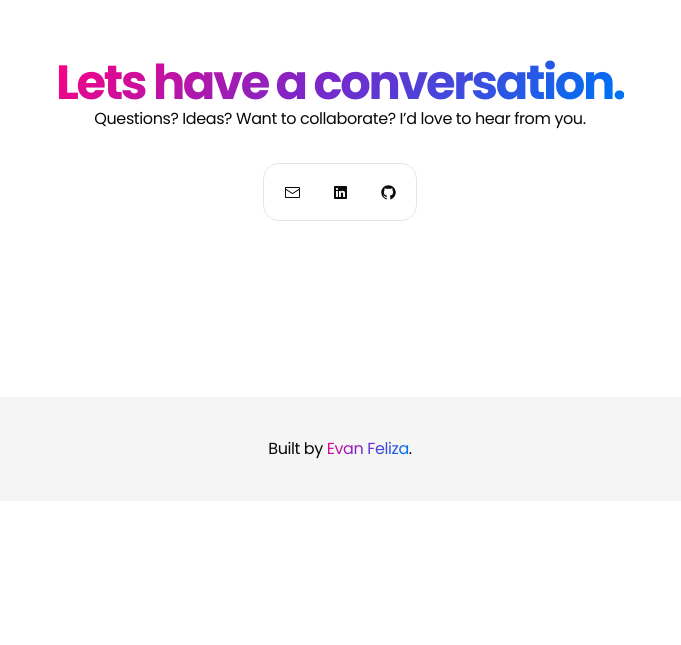
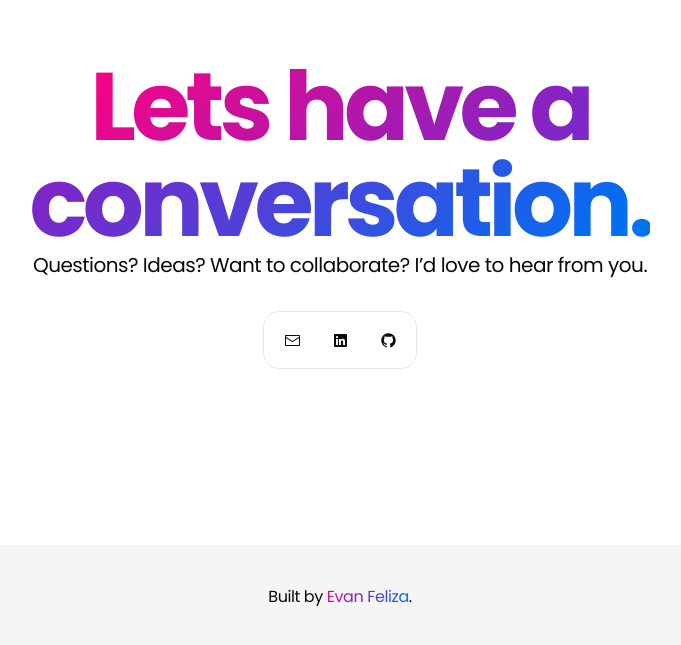
Before and after one commit to efeliza00/web-portfolio, a React (Vite) app: page / in a window 1280 px wide. Shown: the part 3639-4284 px from the top of the page, without its empty margins (300-981 px from the left). Before the commit the page ends 4140 px from the top, so only its background shows below. Built offline with nearby package versions, Linux system fonts and the light colour scheme.

Commit message:
chore(contact-section): enlarge title,subtitle text size

```diff
--- a/src/components/contact-section.jsx
+++ b/src/components/contact-section.jsx
@@ -14,11 +14,11 @@ const ContactSection = ({ contact }) => {
         <Element name="contact">
             <div className="container relative mx-auto max-w-3xl px-4 sm:px-6 py-32 lg:py-44">
                 <BlurFade delay={0.25} inView>
-                    <h2 className="text-4xl lg:text-2xl font-bold tracking-tighter sm:text-4xl xl:text-5xl/none text-center">
+                    <h2 className="text-4xl lg:text-2xl font-bold tracking-tighter sm:text-4xl xl:text-8xl/none text-center">
                         <AuroraText>Lets have a conversation.</AuroraText>
                     </h2>
                 </BlurFade>
-                <p className="text-center tracking-tight">
+                <p className="text-center xl:text-xl tracking-tight">
                     Questions? Ideas? Want to collaborate? I’d love to hear from
                     you.
                 </p>
```
